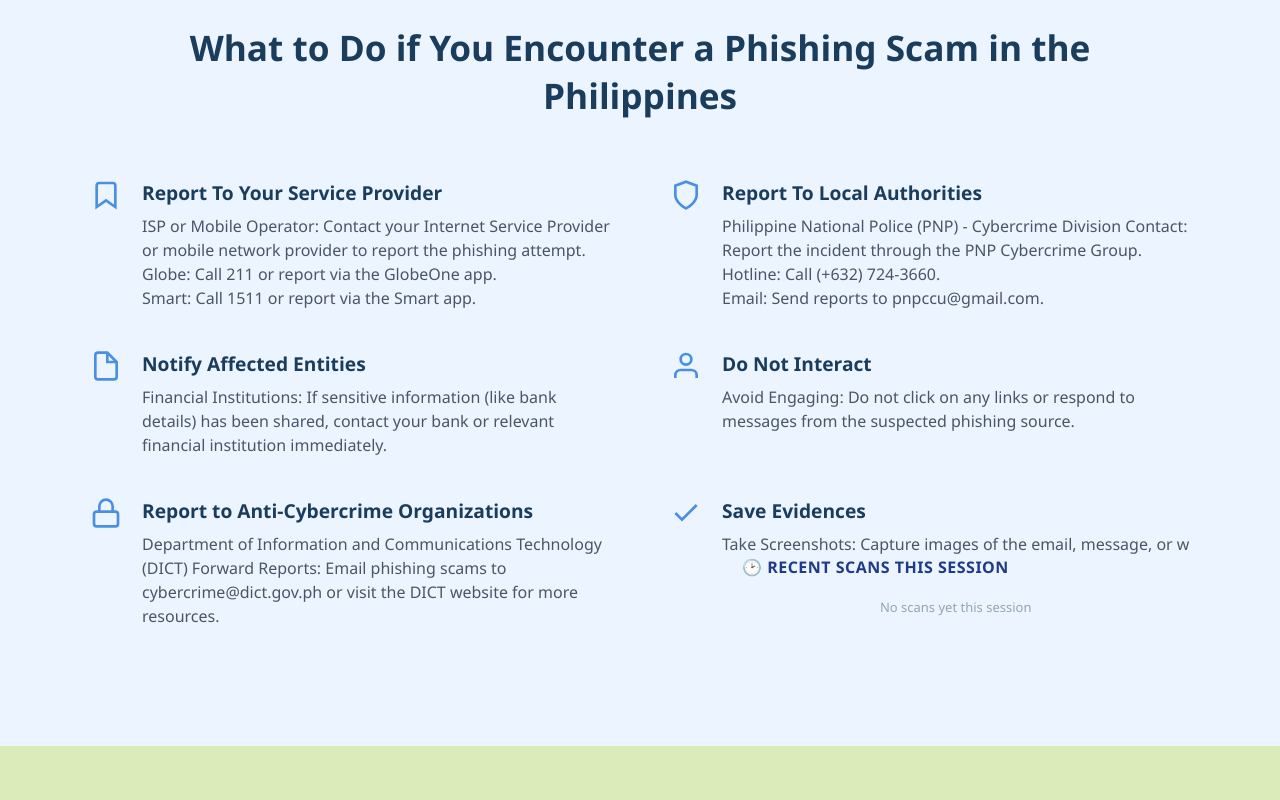
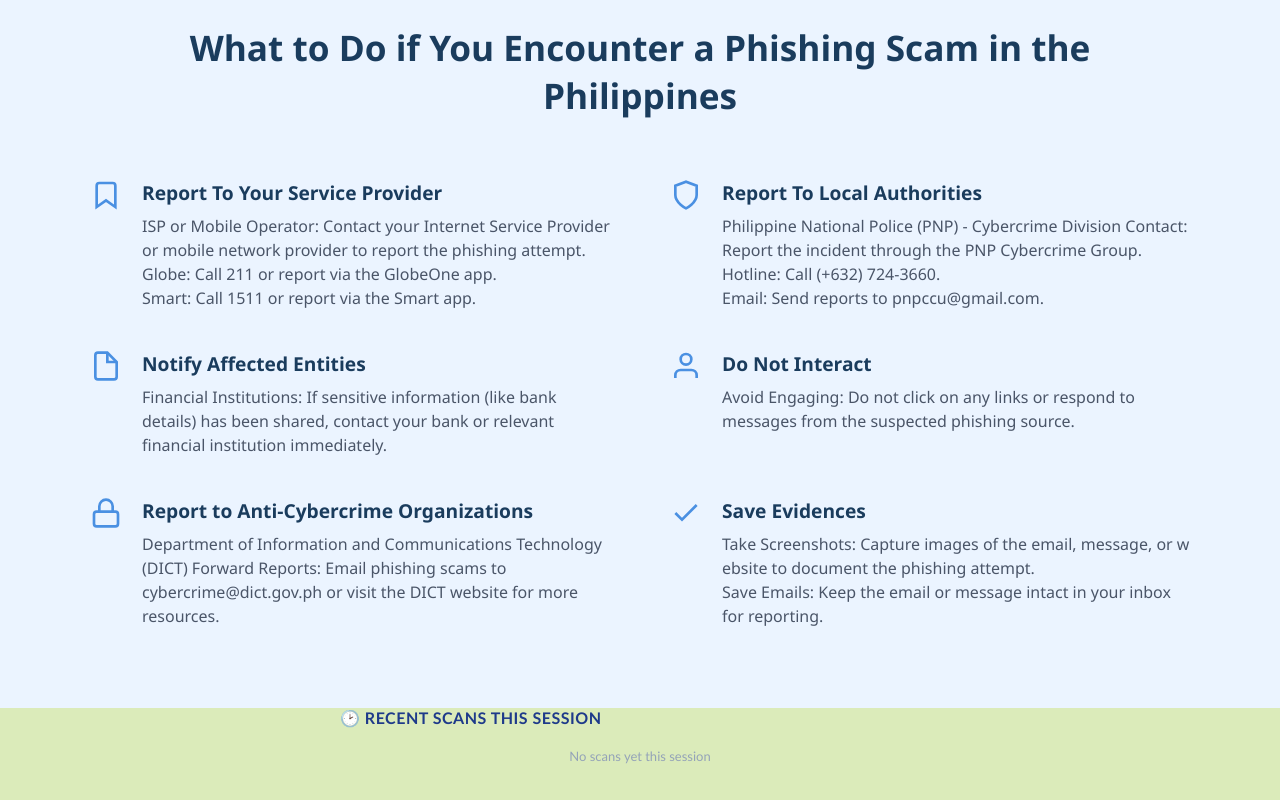
Before and after one commit to JamesGVS/WebSafe-for-STI-Fairview-2026, a website: page main.html in a window 1280 px wide. Shown: the part 3116-3916 px from the top of the page. Before the commit the page ends 3862 px from the top, so only its background shows below. Drawn offline with Linux system fonts and the light colour scheme.

Commit message:
Add files via upload

```diff
--- a/main.html
+++ b/main.html
@@ -264,7 +264,14 @@ Forward Reports: Email phishing scams to cybercrime@dict.gov.ph or visit the DIC
                 </div>
                 <div class="ws-feature-text">
                     <h3> Save Evidences</h3>
-                    <p>Take Screenshots: Capture images of the email, message, or w
+                    <p>Take Screenshots: Capture images of the email, message, or w ebsite to document the phishing attempt.</p>
+                    <p>Save Emails: Keep the email or message intact in your inbox for reporting.</p>
+                </div>
+            </div>
+
+        </div>
+    </div>
+</section>
 <!-- Scan History Section -->
 <section id="ws_history_section" style="max-width:600px;margin:0 auto 40px;padding:0 20px;">
     <h3 style="color:#1E3A8A;font-size:16px;font-weight:800;margin-bottom:12px;text-transform:uppercase;letter-spacing:.5px;">🕑 Recent Scans This Session</h3>
```
